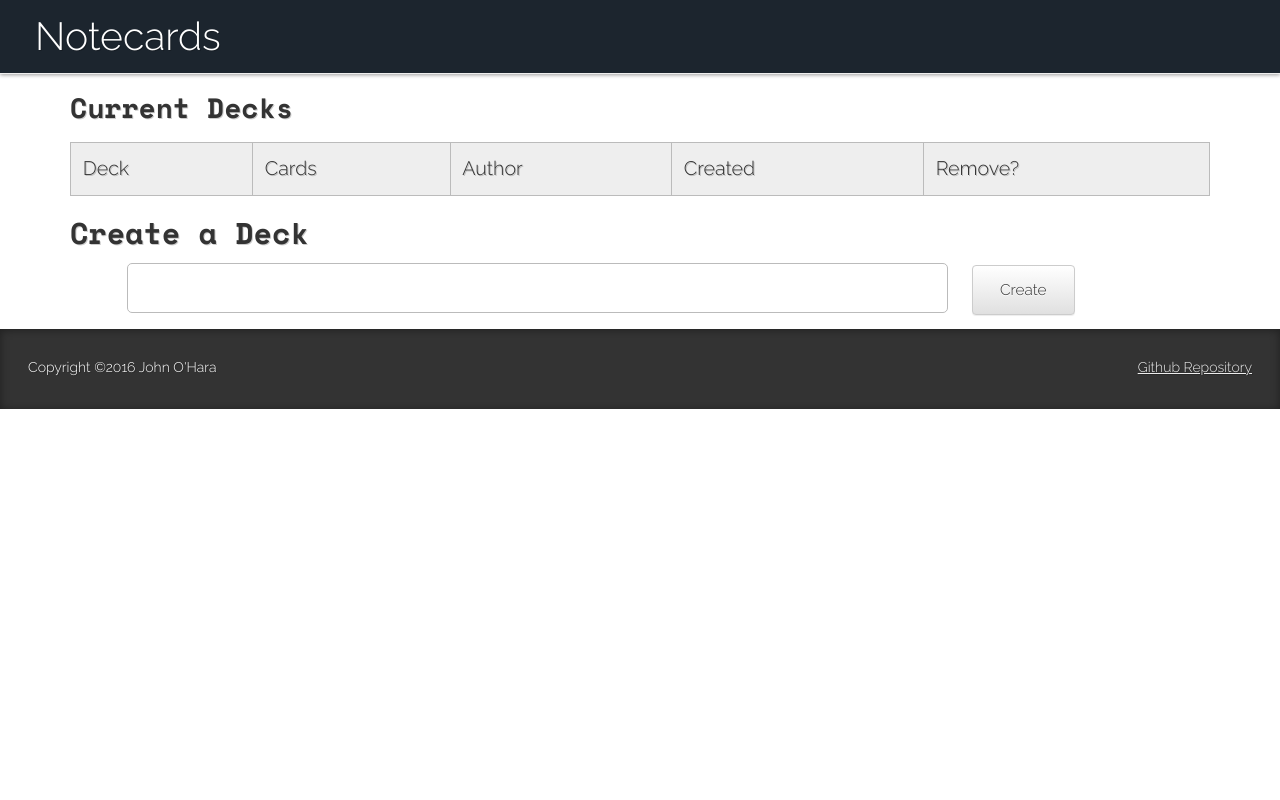
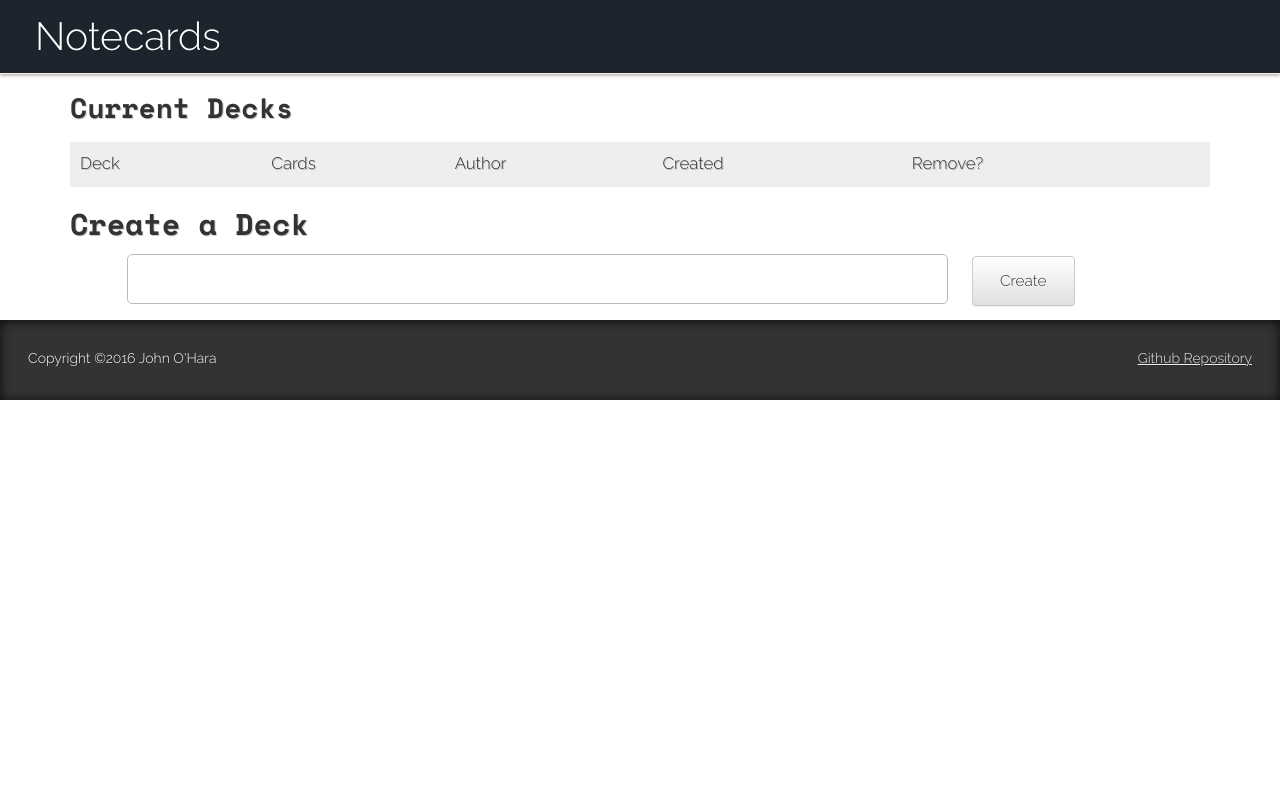
Before and after one commit to jaohara/notecards, a Django app: page / in a window 1280 px wide. Run offline with Django 3.2, Linux system fonts and the light colour scheme; data that the repository does not hold is empty; some libraries are stand-ins or nearby versions.

Commit message:
Further unified design between views, corrected CSS errors

```diff
--- a/notecards/static/css/notecards.css
+++ b/notecards/static/css/notecards.css
@@ -22,6 +22,14 @@
     padding: 0;
     text-shadow: 1px 1px rgba(0,0,0,0.2);
 }
+
+body {
+    min-height: 100vh;
+}
+/*
+.content.container{
+    min-height: 82vh;
+}*/
 
 /* ------------------------------------------------------
     Navigation
@@ -85,19 +93,25 @@ div.menu a:hover{
 }
 
 .unclickable{
+    color: rgba(255,255,255,0.4);
     display: inline;
+    padding: 0px 15px;
     position: relative;
 }
 
-.deck-quiz .unclickable:hover:before{
-    background: rbga(255,255,255,0.8);
-    border: 1px solid #bbb;
-    content: attr(title);
-    left: 20%;
+.unclickable:hover:after{
+    background: rgba(0,0,0,0.8);
+    border-radius: 5px;
+    content: attr(tooltip);
+    color: #fff;
+    font-size: 0.45em;
     padding: 5px 15px;
     position: absolute;
+    right: 0px;
+    top: 60px;
+    width: 280px;
     z-index: 98;
-    width: 220px;
+
 }
 
 /* ------------------------------------------------------
@@ -162,7 +176,7 @@ div.menu a:hover{
 div.footer{
     background: #333;
     bottom: 0;
-    box-shadow: inset 0px 1px 8px rgba(0,0,0,0.4);
+    box-shadow: inset 0px 1px 12px rgba(0,0,0,0.8);
     color: #fff;
     font-weight: bold;
     margin: 0px;
@@ -170,6 +184,8 @@ div.footer{
     padding: 2.0em;
     position: relative;
     width: 100%;
+
+    z-index: 150;
 }
 
 div.footer a{
@@ -212,22 +228,34 @@ a .glyphicon-remove{
 }
 
 /* ------------------------------------------------------
-    Deck List Table
+    Deck List Table - deck_view.html
 ------------------------------------------------------ */
 
-.deck-table{
-    border-radius: 3px;
-    font-size: 1.4em;
+table.deck-table{
+    /*border: 1px solid #bbb;
+    border-radius: 5px;*/
+    font-size: 1.2em;
     width: 100%;
 }
 
 
 .deck-table tr.deck-table-row:hover{
-    background-color: rgba(255,223,165,.2);
+    background-color: rgba(255,223,165,.4);
 }
+
+.deck-table-header th{
+    padding: .6em .6em .6em 0em;
+}
+
+.deck-table-header th:first-child, .deck-table-header th:last-child{
+    padding: .6em .6em .6em .6em;
+}
+
+
 
 .deck-table a{
     display: block;
+    margin: .6em .3em .6em .6em;
 }
 
 
@@ -236,12 +264,13 @@ a .glyphicon-remove{
 }
 
 
-.deck-table th, .deck-table td{
-    border: 1px solid #bbb;
+.deck-table td{
+    /*border: 1px solid #bbb;*/
+    border-top: 1px solid #bbb;
 }
 
 .deck-table th, .deck-table td{
-    padding: .6em .3em .6em .6em;
+    /*padding: .6em .3em .6em .6em;*/
 }
 
 .deck-table-row td:last-child{
@@ -285,7 +314,7 @@ div.front, div.back{
     box-shadow: 0px 6px 10px rgba(0,0,0,0.2);
     float: left;
     font-size: 1.6em;
-    margin: 5%;
+    margin: 2% 5%;
     padding: 4em 1.0em;
     text-align: center;
     width: 40%;
--- a/notecards/templates/notecards/base.html
+++ b/notecards/templates/notecards/base.html
@@ -20,7 +20,7 @@
     </head>
     <body>
         <div class="page-header">
-            <h1><a href="/">Notecards</a></h1>
+            <h1><a href="/">Notecards</a>{%block pageheader%}{%endblock%}</h1>
 
             {% block menu %}
             {% endblock %}
--- a/notecards/templates/notecards/deck_review.html
+++ b/notecards/templates/notecards/deck_review.html
@@ -1,6 +1,8 @@
 {% extends 'notecards/base.html' %}
 
 {% load mathfilters %}
+
+{% block pageheader %} - Review{% endblock %}
 
 {% block content %}
 
```
Also changed, not shown: notecards/templates/notecards/deck_view.html (+21 -5 lines).
